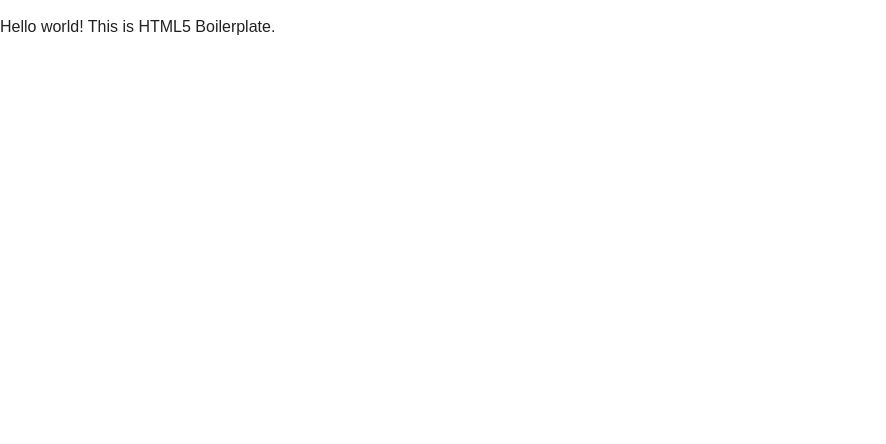
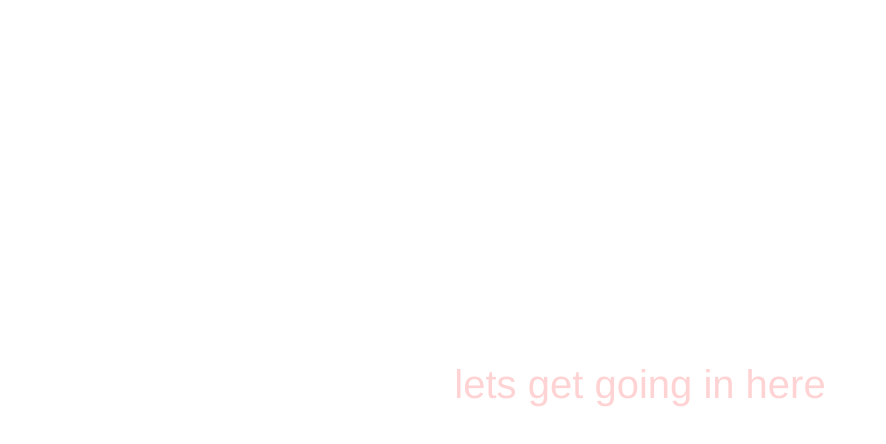
Before and after one commit to ngrade/casestudy-ners, a plain HTML site: page index.html in a window 1280 px wide. Shown: the whole page, without its empty margins (0-886 px from the left). Drawn offline with nearby package versions, Linux system fonts and the light colour scheme.

Commit message:
testing setup
just some quick changes to make sure my files are all set up right.
looks like everythings working

```diff
--- a/css/main.css
+++ b/css/main.css
@@ -94,8 +94,19 @@
 /* ==========================================================================
    Author's custom styles
    ========================================================================== */
-
-
+p {
+  margin: auto;
+  text-align: center;
+  font-size: 40px;
+  font-family: Helvetica;
+  margin-top: 30%;
+  transform: translateY(-50%);
+  color: #ffd3d3;
+}
+p:hover {
+  color: white;
+  background-color: #ffd3d3;
+}
 
 
 
--- a/index.html
+++ b/index.html
@@ -20,7 +20,8 @@
         <![endif]-->
 
         <!-- Add your site or application content here -->
-        <p>Hello world! This is HTML5 Boilerplate.</p>
+
+        <p> lets get going in here</p>
 
         <script src="https://code.jquery.com/jquery-1.12.0.min.js"></script>
         <script>window.jQuery || document.write('<script src="js/vendor/jquery-1.12.0.min.js"><\/script>')</script>
```
